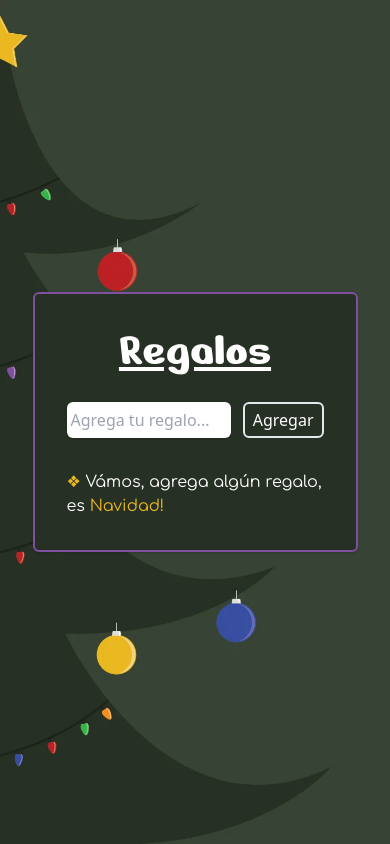
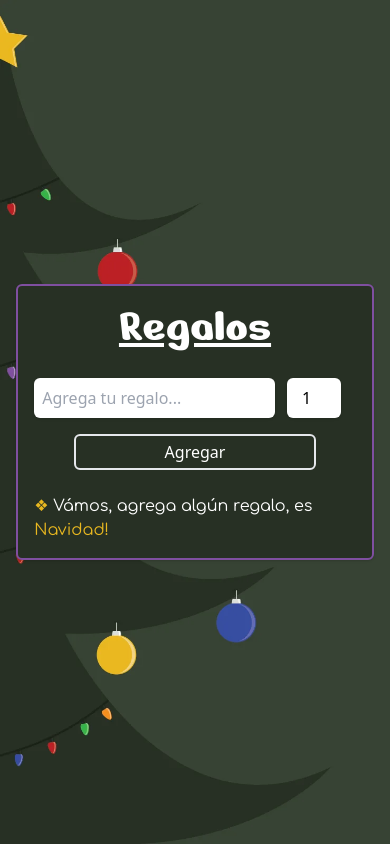
Before and after one commit to Joadevy/adviency, a React (Vite) app: page / in a window 390 px wide. Built offline with nearby package versions, Linux system fonts and the light colour scheme; the HTML template or start-up script is replaced by a standard one.

Commit message:
Dia 8: agregar input cantidad de regalos

```diff
--- a/src/App.tsx
+++ b/src/App.tsx
@@ -2,7 +2,7 @@ import { GiftContainer } from "./Components/GiftContainer";
 
 function App() {
   return (
-    <main className="border-2 border-primary-purple rounded-md shadow border-neutral w-5/6 sm:w-3/4 md:w-1/2 lg:w-1/3 p-8 lg:p-6 bg-primary-green-dark flex flex-col gap-7">
+    <main className="border-2 border-primary-purple rounded-md shadow border-neutral w-11/12 sm:w-3/4 md:w-1/2 lg:w-1/3 p-4 lg:p-6 bg-primary-green-dark flex flex-col gap-7">
       <header>
         <h1 className="text-white text-5xl font-nerko text-center underline">
           Regalos
--- a/src/Components/GiftContainer.tsx
+++ b/src/Components/GiftContainer.tsx
@@ -22,7 +22,11 @@ export const GiftContainer = () => {
     const key = newGift.desc.toLowerCase();
 
     if (!draft.has(key)) draft.set(key, newGift);
-    else draft.get(key)!.amount++;
+    else {
+      const unitsToAdd = newGift.amount;
+
+      draft.get(key)!.amount += unitsToAdd;
+    }
 
     setGifts(draft);
   };
@@ -34,18 +38,18 @@ export const GiftContainer = () => {
   };
 
   return (
-    <div className="flex flex-col gap-4">
+    <div className="flex flex-col gap-8">
       <GiftInput addGift={addGift} />
       <GiftList gifts={[...gifts.values()]} handleRemove={removeGift} />
       {gifts.size > 0 ? (
         <button
+          className="cursor-pointer w-9/12 sm:w-1/2 xl:w-1/3 self-center text-white border-2 py-1 px-2 rounded-md hover:border-primary-purple hover:bg-primary-green transition-colors "
           onClick={removeAll}
-          className="cursor-pointer mt-2 w-9/12  sm:w-1/2 xl:w-1/3 self-center text-white border-2 py-1 px-2 rounded-md hover:border-primary-purple hover:bg-primary-green transition-colors "
         >
           Remover todos
         </button>
       ) : (
-        <div className="self-center">
+        <div className="self-center -mt-10">
           <p className="text-white font-comforta">
             <span className="text-primary-gold">❖</span> Vámos, agrega algún
             regalo, es <span className="text-primary-gold">Navidad!</span>
--- a/src/Components/GiftInput.tsx
+++ b/src/Components/GiftInput.tsx
@@ -8,9 +8,10 @@ type props = {
 
 export const GiftInput: FC<props> = ({ addGift }) => {
   const [inputValue, setInputValue] = useState<string>("");
+  const [amount, setAmount] = useState<number>(1);
 
   const handleEnter = (e: React.KeyboardEvent<HTMLElement>) => {
-    if (e.key === "Enter") handleAdd();
+    if (e.key === "Enter" && amount > 0) handleAdd();
   };
 
   const handleSubmit = (e: React.FormEvent<HTMLFormElement>) => {
@@ -25,7 +26,7 @@ export const GiftInput: FC<props> = ({ addGift }) => {
       id: new Date().getTime(),
       desc:
         inputValue.charAt(0).toUpperCase() + inputValue.slice(1).toLowerCase(),
-      amount: 1,
+      amount: amount,
     };
 
     addGift(newGift);
@@ -42,11 +43,12 @@ export const GiftInput: FC<props> = ({ addGift }) => {
 
   return (
     <form
-      className="flex gap-3 self-center justify-center"
+      className="flex flex-col md:flex-row gap-4 md:gap-3 self-center justify-center"
       onSubmit={handleSubmit}
     >
+      <div className="flex gap-3 md:gap-2">
         <input
-        className="w-3/4 rounded-md bg-white p-1 shadow outline-none focus:outline-primary-purple"
+          className="w-3/4 rounded-md bg-white p-2 shadow outline-none focus:outline-primary-purple"
           placeholder="Agrega tu regalo..."
           type="text"
           value={inputValue}
@@ -54,7 +56,16 @@ export const GiftInput: FC<props> = ({ addGift }) => {
           onKeyDown={handleEnter}
         />
         <input
-        className="cursor-pointer text-white border-2 py-1 px-2 rounded-md hover:border-primary-purple hover:bg-primary-green transition-colors"
+          className="w-1/6 text-center rounded-md bg-white p-2 shadow outline-none focus:outline-primary-purple"
+          defaultValue={amount}
+          min="1"
+          name="quantity"
+          type="number"
+          onChange={(e) => setAmount(Math.floor(+e.target.value))}
+        />
+      </div>
+      <input
+        className="cursor-pointer text-white w-9/12 sm:w-1/2 xl:w-1/3 self-center border-2 py-1 px-2 rounded-md hover:border-primary-purple hover:bg-primary-green transition-colors"
         type="submit"
         value="Agregar"
       />
--- a/src/Components/GiftList.tsx
+++ b/src/Components/GiftList.tsx
@@ -1,4 +1,4 @@
-import React, { Dispatch, type FC } from "react";
+import React, { type FC } from "react";
 
 import removeIcon from "../assets/dustbin.png";
 
@@ -16,7 +16,8 @@ export const GiftList: FC<props> = ({ gifts, handleRemove }) => {
         <li key={index} className="text-white font-normal text-lg">
           <div className="bg-primary-green rounded-sm py-2 px-1 flex items-center justify-between gap-2">
             <p className="overflow-hidden">
-              <span className="text-primary-gold">☀</span> {gift.desc}
+              <span className="text-primary-gold">☀</span> {gift.desc} ×
+              {gift.amount}
             </p>
             <button className="w-5 h-5" onClick={() => handleRemove(gift.desc)}>
               <img alt="remove element" className="w-full" src={removeIcon} />
```
Lines whose indentation alone changed are shown as unchanged.
